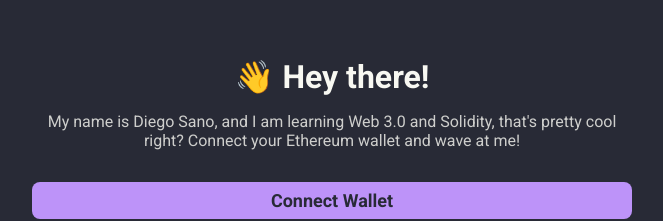
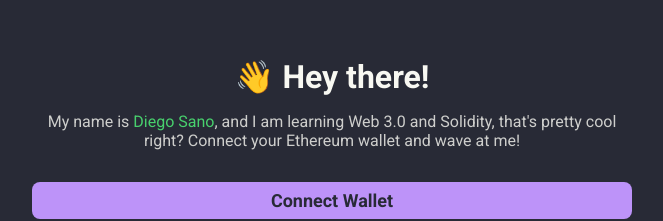
Before and after one commit to diegosano/web3-wave-portal, a React (Vite) app: page / in a window 1280 px wide. Shown: the part 232-453 px from the top of the page, without its empty margins (308-971 px from the left). Built offline with nearby package versions, Linux system fonts and the light colour scheme.

Commit message:
feat: add linkedin link to name

```diff
--- a/src/App.module.css
+++ b/src/App.module.css
@@ -25,6 +25,15 @@
   text-align: center;
   margin: 1rem 0;
   opacity: 0.8;
+}
+
+.bio a {
+  color: #50fa7b;
+  text-decoration: none;
+}
+
+.bio a:hover {
+  text-decoration: underline;
 }
 
 .waveButton {
--- a/src/App.tsx
+++ b/src/App.tsx
@@ -197,9 +197,12 @@ export default function App() {
             <h1 className={styles.header}>👋 Hey there!</h1>
 
             <div className={styles.bio}>
-              My name is Diego Sano, and I am learning Web 3.0 and Solidity,
-              that's pretty cool right? Connect your Ethereum wallet and wave at
-              me!
+              My name is{' '}
+              <a href="https://www.linkedin.com/in/diego-sano/" target="_blank">
+                Diego Sano
+              </a>
+              , and I am learning Web 3.0 and Solidity, that's pretty cool
+              right? Connect your Ethereum wallet and wave at me!
             </div>
 
             {renderButton()}
```
